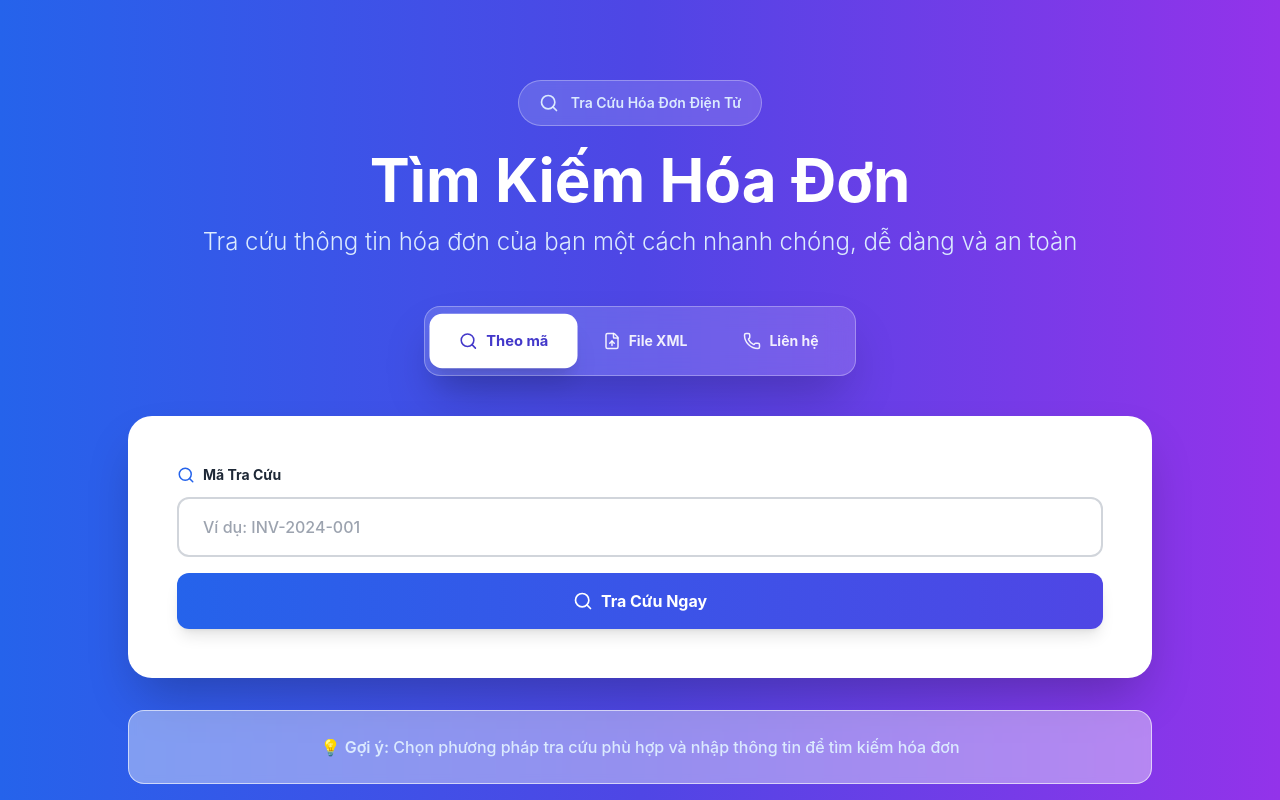
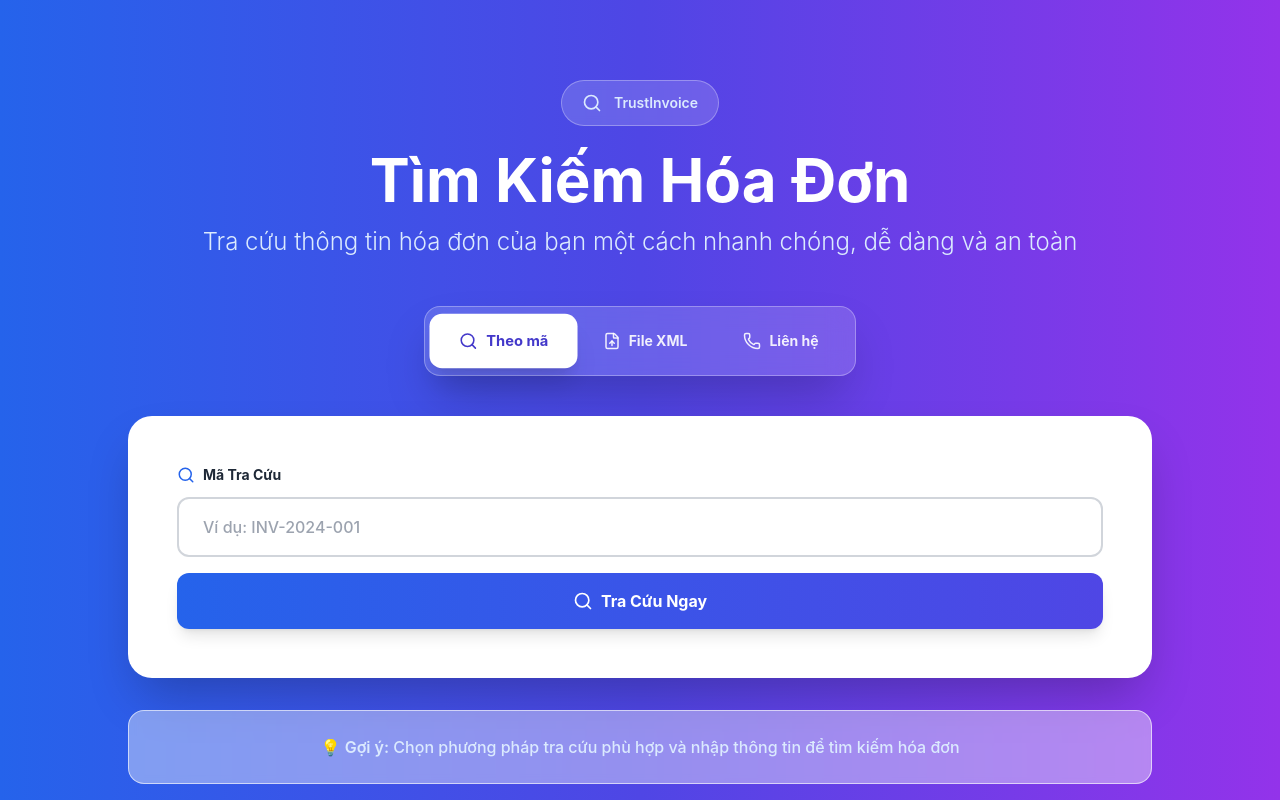
Before and after one commit to nguyenhoangtamm/Invoice-Web, a React (Vite) app: page /lookup in a window 1280 px wide. Shown: the top 800 px of the page. Built offline with nearby package versions, Linux system fonts and the light colour scheme.

Commit message:
feat: Update application name and references to TrustInvoice across the project

```diff
--- a/index.html
+++ b/index.html
@@ -1,9 +1,9 @@
-<!doctype html>
+<!DOCTYPE html>
 <html lang="vi">
     <head>
         <meta charset="utf-8" />
         <meta name="viewport" content="width=device-width,initial-scale=1" />
-    <title>Tra cứu hóa đơn điện tử</title>
+        <title>TrustInvoice</title>
     </head>
     <body>
         <div id="root"></div>
--- a/package.json
+++ b/package.json
@@ -1,5 +1,5 @@
 {
-  "name": "tracuu-hoadon-frontend",
+  "name": "TrustInvoice",
   "version": "1.0.0",
   "private": true,
   "type": "module",
--- a/src/App.tsx
+++ b/src/App.tsx
@@ -10,7 +10,7 @@ export default function App() {
         <Outlet />
       </main>
       {/* <footer className="text-center py-6 text-sm text-gray-500">
-        © 2025 Tra cứu hóa đơn điện tử — Demo
+        © 2025 TrustInvoice — Demo
       </footer> */}
     </div>
   );
--- a/src/components/Navbar.tsx
+++ b/src/components/Navbar.tsx
@@ -17,7 +17,7 @@ export default function Navbar() {
                     />
 
                     <div>
-                        <div className="text-gray-700 font-semibold">Tra cứu hóa đơn điện tử</div>
+                        <div className="text-gray-700 font-semibold">TrustInvoice</div>
                         <div className="text-xs text-gray-500">Tra cứu nhanh - hiển thị chi tiết hóa đơn</div>
                     </div>
                 </Link>
--- a/src/components/SearchBar.tsx
+++ b/src/components/SearchBar.tsx
@@ -63,7 +63,7 @@ export default function SearchBar({ onResult }: Props) {
       }}
     >
       <div className="container mx-auto px-6 text-center">
-        <h1 className="text-4xl font-bold mb-4">Tra cứu hóa đơn điện tử</h1>
+        <h1 className="text-4xl font-bold mb-4">TrustInvoice</h1>
         <p className="mb-6 opacity-90">
           Nhập mã tra cứu hoặc upload file XML để xem chi tiết
         </p>
@@ -71,31 +71,28 @@ export default function SearchBar({ onResult }: Props) {
         <div className="mb-6 inline-flex rounded-md bg-white/10 p-1">
           <button
             onClick={() => setMode("code")}
-            className={`px-4 py-2 rounded-l-md ${
-              mode === "code"
+            className={`px-4 py-2 rounded-l-md ${mode === "code"
                 ? "bg-white text-blue-700"
                 : "text-white/90 hover:text-white"
-            }`}
+              }`}
           >
             Theo mã tra cứu
           </button>
           <button
             onClick={() => setMode("xml")}
-            className={`px-4 py-2 ${
-              mode === "xml"
+            className={`px-4 py-2 ${mode === "xml"
                 ? "bg-white text-blue-700"
                 : "text-white/90 hover:text-white"
-            }`}
+              }`}
           >
             Theo file XML
           </button>
           <button
             onClick={() => setMode("contact")}
-            className={`px-4 py-2 rounded-r-md ${
-              mode === "contact"
+            className={`px-4 py-2 rounded-r-md ${mode === "contact"
                 ? "bg-white text-blue-700"
                 : "text-white/90 hover:text-white"
-            }`}
+              }`}
           >
             Theo email / SĐT
           </button>
--- a/src/pages/Dashboard/InvoiceDetailModal.tsx
+++ b/src/pages/Dashboard/InvoiceDetailModal.tsx
@@ -180,25 +180,6 @@ const InvoiceDetailModal: React.FC<InvoiceDetailModalProps> = ({
 
                     {/* Blockchain Verification */}
                     <div className="bg-gradient-to-r from-blue-50 to-indigo-50 rounded-xl p-6 border border-blue-200">
-                        <div className="flex items-center justify-between mb-4">
-                            <div className="flex items-center gap-3">
-                                <div className="w-10 h-10 bg-blue-600 rounded-full flex items-center justify-center">
-                                    <FileJson size={20} className="text-white" />
-                                </div>
-                                <div>
-                                    <h3 className="text-lg font-bold text-gray-900">Xác thực Blockchain</h3>
-                                    <p className="text-sm text-gray-600">Xác minh tính xác thực của hóa đơn trên blockchain</p>
-                                </div>
-                            </div>
-                        </div>
-
-                        {/* Hash Display */}
-                        <div className="bg-white rounded-lg p-4 mb-4 border border-gray-200">
-                            <p className="text-xs font-semibold text-gray-600 mb-2">Mã hash hóa đơn:</p>
-                            <p className="text-xs font-mono text-gray-900 break-all bg-gray-50 p-3 rounded border border-gray-200">
-                                {invoice.immutableHash}
-                            </p>
-                        </div>
 
                         {/* Verification Status */}
                         {blockchainStatus === null ? (
@@ -245,16 +226,6 @@ const InvoiceDetailModal: React.FC<InvoiceDetailModalProps> = ({
                                 <span className="text-red-700 font-medium">Xác thực thất bại. Vui lòng thử lại.</span>
                             </div>
                         )}
-
-                        <button
-                            onClick={() => {
-                                setBlockchainStatus(null);
-                                setBlockchainDetails(null);
-                            }}
-                            className="w-full mt-4 border border-gray-300 text-gray-700 font-medium py-2 rounded-lg hover:bg-gray-50 transition"
-                        >
-                            Xoá Kết quả
-                        </button>
                     </div>
 
                     {/* Additional Notes */}
--- a/src/pages/Lookup.tsx
+++ b/src/pages/Lookup.tsx
@@ -62,7 +62,7 @@ export default function Lookup() {
             <div className="text-center mb-12">
               <div className="inline-flex items-center gap-3 bg-white/15 backdrop-blur-sm px-5 py-3 rounded-full mb-6 border border-white/30 hover:bg-white/20 transition-colors">
                 <Search size={20} className="text-blue-100" />
-                <span className="text-blue-100 text-sm font-semibold">Tra Cứu Hóa Đơn Điện Tử</span>
+                <span className="text-blue-100 text-sm font-semibold">TrustInvoice</span>
               </div>
               <h1 className="text-5xl md:text-6xl font-bold text-white mb-4 leading-tight">Tìm Kiếm Hóa Đơn</h1>
               <p className="text-blue-100 text-xl md:text-2xl font-light">Tra cứu thông tin hóa đơn của bạn một cách nhanh chóng, dễ dàng và an toàn</p>
```
Lines whose indentation alone changed are shown as unchanged.
